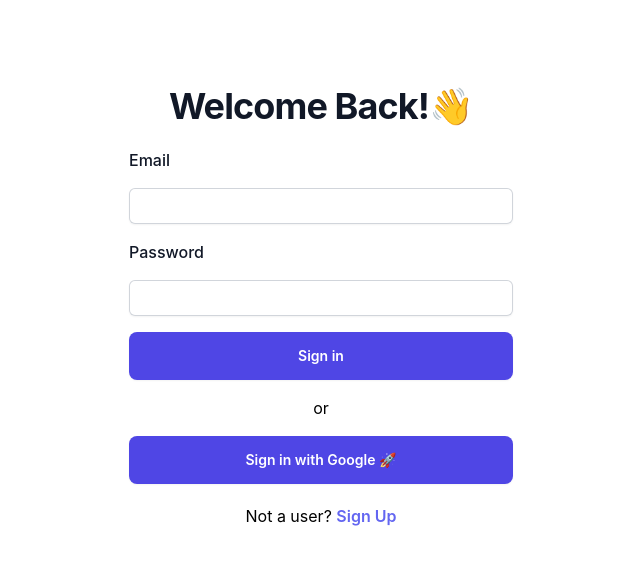
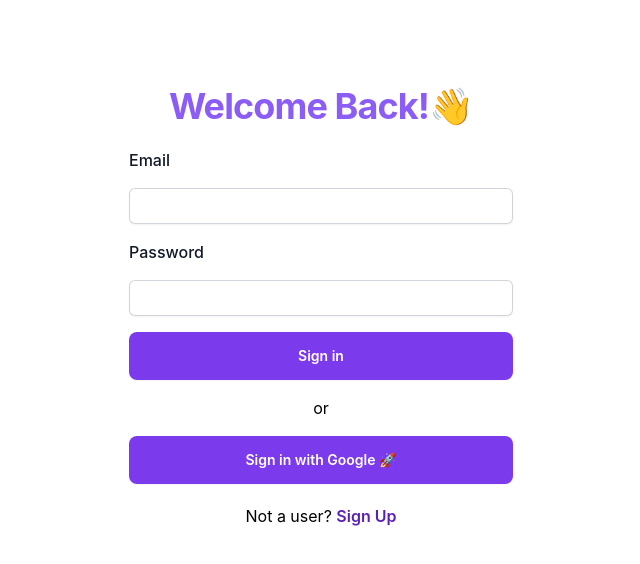
Before and after one commit to Muqtadirat/OAuth-Login-Page, a React (Create React App) app: page /LoginForm in a window 1280 px wide. Shown: the top 564 px of the page, without its empty margins (319-959 px from the left). Built offline with nearby package versions, Linux system fonts and the light colour scheme.

Commit message:
Style: Purple themed

```diff
--- a/src/components/Form.js
+++ b/src/components/Form.js
@@ -5,7 +5,7 @@ import { Link } from "react-router-dom";
 function CustomButton({ onClick, children }) {
   return (
     <button
-      className="flex w-full justify-center rounded-lg bg-indigo-600 px-3 py-3 mb-5 text-sm font-semibold leading-6 text-white shadow-sm hover:bg-indigo-500 focus-visible:outline focus-visible:outline-2 focus-visible:outline-offset-2 focus-visible:outline-indigo-600"
+      className="flex w-full justify-center rounded-lg bg-violet-600 px-3 py-3 mb-5 text-sm font-semibold leading-6 text-white shadow-sm hover:bg-violet-500 focus-visible:outline focus-visible:outline-2 focus-visible:outline-offset-2 focus-visible:outline-violet-600"
       onClick={onClick}
     >
       {children}
@@ -20,7 +20,7 @@ function Form() {
 
   return (
     <div className="Form mt-10 sm:mx-auto sm:w-full sm:max-w-sm">
-      <h1 className="mt-10 mb-5 text-center text-4xl font-bold leading-9 tracking-tight text-gray-900">
+      <h1 className="mt-10 mb-5 text-center text-4xl font-bold leading-9 tracking-tight text-violet-500">
         Sign up
       </h1>
       <form id="signUp-form" className="space-y-4" action="#" method="POST">
@@ -35,7 +35,7 @@ function Form() {
           id="email"
           name="email"
           required
-          className="block w-full rounded-md border-0 py-1.5 text-gray-900 shadow-sm ring-1 ring-inset ring-gray-300 placeholder:text-gray-400 focus:ring-2 focus:ring-inset focus:ring-indigo-600 sm:text-sm sm:leading-6"
+          className="block w-full rounded-md border-0 py-1.5 text-gray-900 shadow-sm ring-1 ring-inset ring-gray-300 focus:ring-2 focus:ring-inset focus:ring-violet-600 sm:text-sm sm:leading-6"
         />
         <label
           htmlFor="password"
@@ -46,7 +46,7 @@ function Form() {
         <input
           type="password"
           name="password"
-          className="block w-full rounded-md border-0 py-1.5 text-gray-900 shadow-sm ring-1 ring-inset ring-gray-300 placeholder:text-gray-400 focus:ring-2 focus:ring-inset focus:ring-indigo-600 sm:text-sm sm:leading-6"
+          className="block w-full rounded-md border-0 py-1.5 text-gray-900 shadow-sm ring-1 ring-inset ring-gray-300 focus:ring-2 focus:ring-inset focus:ring-violet-600 sm:text-sm sm:leading-6"
           required
         />
         <label
@@ -58,7 +58,7 @@ function Form() {
         <input
           type="password"
           name="confirmPassword"
-          className="block w-full rounded-md border-0 py-1.5 text-gray-900 shadow-sm ring-1 ring-inset ring-gray-300 placeholder:text-gray-400 focus:ring-2 focus:ring-inset focus:ring-indigo-600 sm:text-sm sm:leading-6"
+          className="block w-full rounded-md border-0 py-1.5 text-gray-900 shadow-sm ring-1 ring-inset ring-gray-300 focus:ring-2 focus:ring-inset focus:ring-violet-600 sm:text-sm sm:leading-6"
           required
         />
         <div className="mt-4 flex items-center justify-center">
@@ -74,7 +74,7 @@ function Form() {
         <input
           type="submit"
           value="Sign up"
-          className="flex w-full justify-center rounded-lg bg-indigo-600 px-3 py-3 text-sm font-semibold leading-6 text-white shadow-sm hover:bg-indigo-500 focus-visible:outline focus-visible:outline-2 focus-visible:outline-offset-2 focus-visible:outline-indigo-600 cursor-pointer "
+          className="flex w-full justify-center rounded-lg bg-violet-600 px-3 py-3 text-sm font-semibold leading-6 text-white shadow-sm hover:bg-violet-500 focus-visible:outline focus-visible:outline-2 focus-visible:outline-offset-2 focus-visible:outline-violet-600 cursor-pointer "
         />
 
         <p className="my-3 text-center">or</p>
@@ -88,7 +88,7 @@ function Form() {
 
         <p>
           Already a user?{" "}
-          <Link to="/LoginForm" className="text-indigo-500 font-semibold">
+          <Link to="/LoginForm" className="text-violet-800 hover:text-sky-600 font-semibold">
             Login
           </Link>
         </p>
--- a/src/components/LoginForm.js
+++ b/src/components/LoginForm.js
@@ -4,7 +4,7 @@ import { Link } from "react-router-dom";
 function CustomButton({ onClick, children }) {
   return (
     <button
-      className="flex w-full justify-center rounded-lg bg-indigo-600 px-3 py-3 mb-5 text-sm font-semibold leading-6 text-white shadow-sm hover:bg-indigo-500 focus-visible:outline focus-visible:outline-2 focus-visible:outline-offset-2 focus-visible:outline-indigo-600"
+      className="flex w-full justify-center rounded-lg bg-violet-600 px-3 py-3 mb-5 text-sm font-semibold leading-6 text-white shadow-sm hover:bg-violet-500 focus-visible:outline focus-visible:outline-2 focus-visible:outline-offset-2 focus-visible:outline-violet-600"
       onClick={onClick}
     >
       {children}
@@ -18,9 +18,9 @@ function LoginForm() {
   });
 
   return (
-    <div className="Form mt-10 sm:mx-auto sm:w-full sm:max-w-sm">
-      <form id="login-form" className="space-y-4" action="#" method="POST">
-        <h1 className="mt-10 mb-6 text-center text-4xl font-bold leading-9 tracking-tight text-gray-900">
+    <div className="Form mt-10 sm:mx-auto sm:w-full sm:max-w-sm ">
+      <form id="login-form" className="space-y-4 " action="#" method="POST">
+        <h1 className="mt-10 mb-6 text-center text-4xl font-bold leading-9 tracking-tight text-violet-500">
           Welcome Back!👋
         </h1>
 
@@ -34,7 +34,8 @@ function LoginForm() {
           type="text"
           id="email"
           name="email"
-          className="block w-full rounded-md border-0 py-1.5 text-gray-900 shadow-sm ring-1 ring-inset ring-gray-300 placeholder:text-gray-400 focus:ring-2 focus:ring-inset focus:ring-indigo-600 sm:text-sm sm:leading-6"
+          required
+          className="block w-full rounded-md border-0 py-1.5 text-gray-900 shadow-sm ring-1 ring-inset ring-gray-300 focus:ring-2 focus:ring-inset focus:ring-violet-600 sm:text-sm sm:leading-6"
         />
         <label
           htmlFor="password"
@@ -45,14 +46,14 @@ function LoginForm() {
         <input
           type="password"
           name="password"
-          className="block w-full rounded-md border-0 py-1.5 text-gray-900 shadow-sm ring-1 ring-inset ring-gray-300 placeholder:text-gray-400 focus:ring-2 focus:ring-inset focus:ring-indigo-600 sm:text-sm sm:leading-6"
+          className="block w-full rounded-md border-0 py-1.5 text-gray-900 shadow-sm ring-1 ring-inset ring-gray-300 focus:ring-2 focus:ring-inset focus:ring-violet-600 sm:text-sm sm:leading-6"
           required
         />
 
         <input
           type="submit"
           value="Sign in"
-          className="flex w-full justify-center rounded-lg bg-indigo-600 px-3 py-3 text-sm font-semibold leading-6 text-white shadow-sm hover:bg-indigo-500 focus-visible:outline focus-visible:outline-2 focus-visible:outline-offset-2 focus-visible:outline-indigo-600 cursor-pointer "
+          className="flex w-full justify-center rounded-lg bg-violet-600 px-3 py-3 text-sm font-semibold leading-6 text-white shadow-sm hover:bg-violet-500 focus-visible:outline focus-visible:outline-2 focus-visible:outline-offset-2 focus-visible:outline-violet-600 cursor-pointer "
         />
 
         <p className="my-3 text-center">or</p>
@@ -66,7 +67,10 @@ function LoginForm() {
 
         <p>
           Not a user?{" "}
-          <Link to="/" className="text-indigo-500 font-semibold">
+          <Link
+            to="/"
+            className="text-violet-800 hover:text-sky-600 font-semibold"
+          >
             Sign Up
           </Link>
         </p>
```
